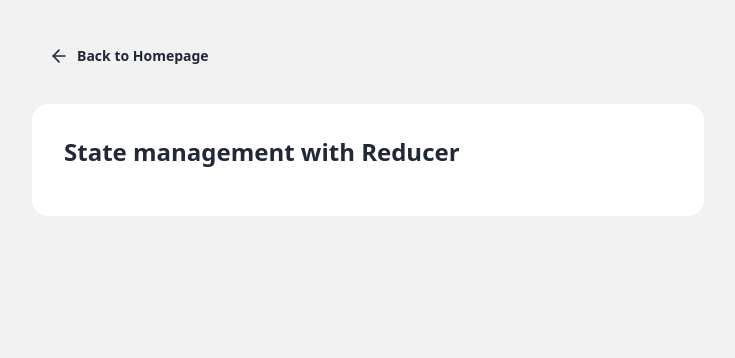
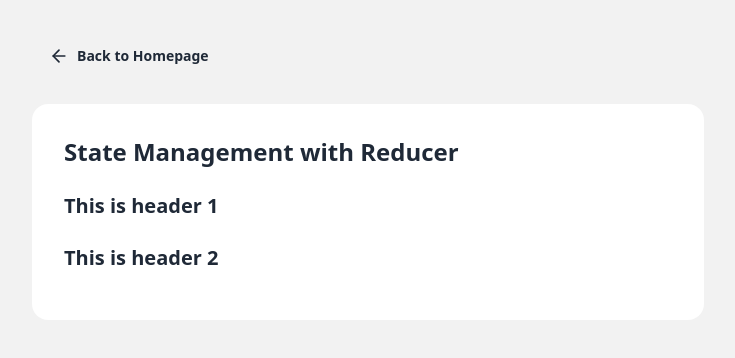
Before and after one commit to Rezuanul-Islam-Fahim/react-state-management, a React app: page /reducer-example in a window 1280 px wide. Shown: the top 358 px of the page, without its empty margins (272-1007 px from the left). Built offline with nearby package versions, Linux system fonts and the light colour scheme; the HTML template or start-up script is replaced by a standard one.

Commit message:
Create global-card-component

```diff
--- /dev/null
+++ b/src/components/GlobalBodyCard.jsx
@@ -0,0 +1,28 @@
+import { Link } from 'react-router'
+import { ArrowLeftIcon } from 'lucide-react'
+
+const GlobalBodyCard = ({ title, contents }) => {
+    return (
+        <div className="min-h-screen bg-base-200">
+            <div className="container mx-auto px-4 py-8">
+                <div className="mx-auto max-w-2xl">
+                    <Link to="/" className="btn btn-ghost mb-6">
+                        <ArrowLeftIcon className="size-5" />
+                        Back to Homepage
+                    </Link>
+
+                    <div className="card bg-base-100">
+                        <div className="card-body">
+                            <h2 className="card-title text-2xl mb-4">
+                                {title}
+                            </h2>
+                            {contents}
+                        </div>
+                    </div>
+                </div>
+            </div>
+        </div>
+    )
+}
+
+export default GlobalBodyCard
--- a/src/pages/ReducerWithExample.jsx
+++ b/src/pages/ReducerWithExample.jsx
@@ -1,24 +1,19 @@
-import { Link } from 'react-router'
-import { ArrowLeftIcon } from 'lucide-react'
+import GlobalBodyCard from '../components/GlobalBodyCard'
+
+const Contents = () => {
+    return (
+        <>
+            <h3 className="card-title text-1xl mb-4">This is header 1</h3>
+            <h3 className="card-title text-1xl mb-4">This is header 2</h3>
+        </>
+    )
+}
 
 const ReducerWithExample = () => {
     return (
-        <div className="min-h-screen bg-base-200">
-            <div className="container mx-auto px-4 py-8">
-                <div className="mx-auto max-w-2xl">
-                    <Link to="/" className="btn btn-ghost mb-6">
-                        <ArrowLeftIcon className="size-5" />
-                        Back to Homepage
-                    </Link>
-
-                    <div className="card bg-base-100">
-                        <div className="card-body">
-                            <h2 className="card-title text-2xl mb-4">State management with Reducer</h2>
-                        </div>
-                    </div>
-                </div>
-            </div>
-        </div>
+        <GlobalBodyCard
+            title={'State Management with Reducer'}
+            contents={<Contents />} />
     )
 }
 
```
